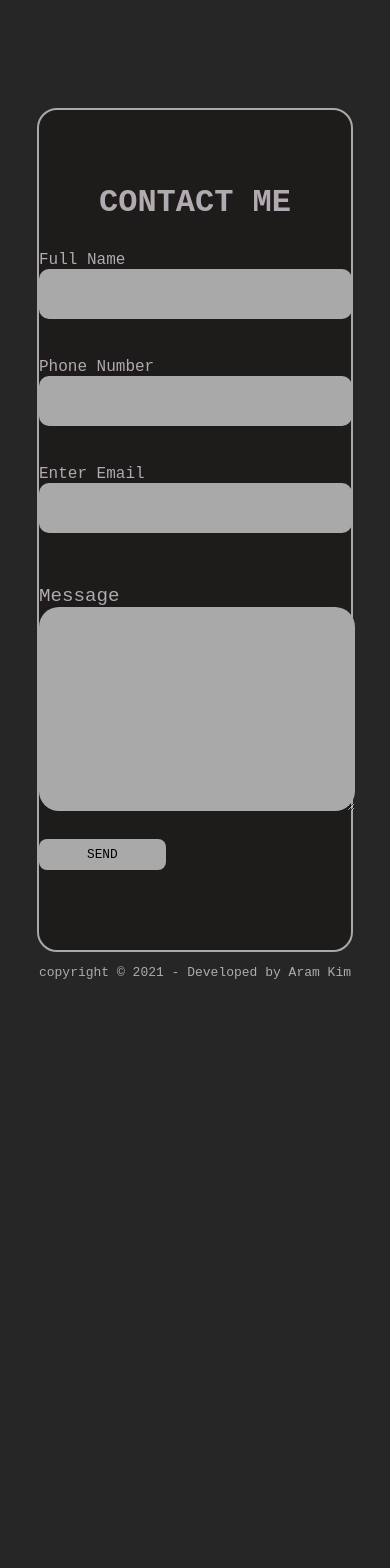
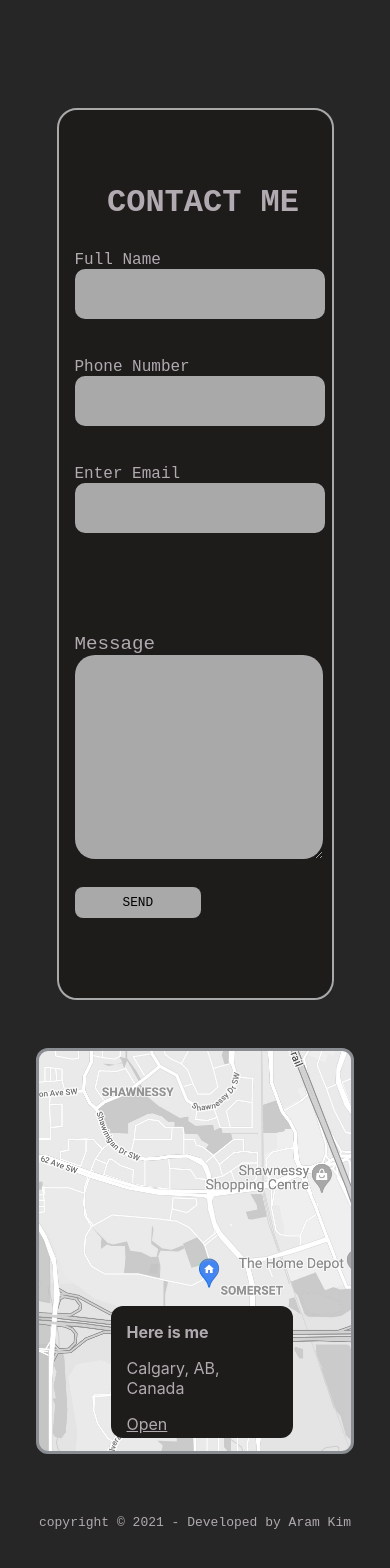
Before and after one commit to AramKim37/myportfolio, a React (Create React App) app: page / in a window 390 px wide. Shown: the part 5616-7184 px from the top of the page. Before the commit the page ends 6648 px from the top, so only its background shows below. Built offline with nearby package versions, Linux system fonts and the light colour scheme.

Commit message:
final check and modify css , add map

```diff
--- a/src/components/Contact.css
+++ b/src/components/Contact.css
@@ -5,7 +5,7 @@
 }
 
 .email-form {
-  width: 80%;
+  width: 70%;
   border: 2px solid darkgray;
   border-radius: 20px;
 }
@@ -14,7 +14,7 @@
   width: 100%;
   display: flex;
   justify-content: center;
-  gap: 15rem;
+  gap: 10rem;
   padding-bottom: 5rem;
   background-color: rgb(30, 27, 27);
   border-radius: 20px;
@@ -36,7 +36,7 @@
 }
 
 .contactme {
-  font-size: 3rem;
+  font-size: 2rem;
   color: rgb(177, 170, 176);
   text-transform: uppercase;
   font-family: "Roboto Mono", monospace;
@@ -49,6 +49,10 @@
 }
 .email-number {
   padding-bottom: 1rem;
+}
+
+.formWordRight {
+  padding-top: 3rem;
 }
 
 .email-message {
@@ -66,7 +70,7 @@
 }
 
 textarea {
-  width: 100%;
+  width: 90%;
   font-size: 2rem;
   min-height: 250px;
   resize: vertical;
@@ -99,18 +103,18 @@ button:hover {
   color: aliceblue;
 }
 
-@media screen and (max-width: 1068px) {
+@media screen and (max-width: 768px) {
   .form-container {
     display: flex;
     flex-direction: column;
   }
 
   .input100 {
-    width: 90%;
+    width: 85%;
   }
 
   textarea {
-    width: 100%;
+    width: 95%;
     font-size: 1.5rem;
     min-height: 200px;
   }
@@ -131,4 +135,11 @@ button:hover {
   .sendbtn {
     font-size: 0.8rem;
   }
+
+  .formWordLeft {
+    padding-left: 1rem;
+  }
+  .formWordRight {
+    padding-left: 1rem;
+  }
 }
--- a/src/components/Contact.js
+++ b/src/components/Contact.js
@@ -38,7 +38,7 @@ export default function Contact() {
     <form className="email-container" action="" onSubmit={sendEmail}>
       <div className="email-form">
         <div className="form-container">
-          <div className="formWord">
+          <div className="formWordLeft">
             <h2 className="contactme">Contact me</h2>
             <div className="email-name">
               <span className="contact-form">Full Name</span>
@@ -74,7 +74,7 @@ export default function Contact() {
             </div>
             <br />
           </div>
-          <div className="formWord">
+          <div className="formWordRight">
             <span className="email-message">Message</span>
             <br />
             <textarea name="message" required></textarea>
--- /dev/null
+++ b/src/components/Map.css
@@ -0,0 +1,58 @@
+.container-box {
+  padding-top: 3rem;
+  padding-bottom: 3rem;
+  display: flex;
+  justify-content: center;
+}
+
+.map-container {
+  background: url("../assets/images/map.jpg") no-repeat;
+  background-position: center;
+  background-size: cover;
+  min-height: 400px;
+  width: 80%;
+  border-radius: 12px;
+  border: 3px solid rgb(138, 142, 146);
+}
+
+.map-card {
+  position: absolute;
+  right: 40%;
+  bottom: 2.8%;
+  padding: 1rem;
+  background-color: rgb(30, 27, 27);
+  width: 100%;
+  max-width: 150px;
+  max-height: 100px;
+  border-radius: 12px;
+  color: rgb(177, 170, 176);
+}
+
+.map-card-heading {
+  font-size: 1.5rem;
+  margin-bottom: 1rem;
+  margin-top: 0;
+  color: rgb(177, 170, 176);
+}
+
+.map-link {
+  display: inline-block;
+  font-size: 1rem;
+  text-decoration: underline;
+  color: rgb(177, 170, 176);
+}
+
+.map-link:hover {
+  color: aliceblue;
+}
+
+@media screen and (max-width: 790px) {
+  .map-card {
+    right: 25%;
+    bottom: 2%;
+  }
+
+  .map-card-heading {
+    font-size: 1rem;
+  }
+}
--- /dev/null
+++ b/src/components/Map.js
@@ -0,0 +1,23 @@
+import React from "react";
+import "./Map.css";
+
+export default function Map() {
+  return (
+    <div className="container-box">
+      <div className="map-container">
+        <div className="map-card">
+          <h3 className="map-card-heading">Here is me</h3>
+          <p>Calgary, AB, Canada</p>
+          <a
+            className="map-link"
+            href="https://www.google.ca/maps/@50.8951618,-114.081946,13.63z"
+            target="_blank"
+            rel="noreferrer"
+          >
+            Open
+          </a>
+        </div>
+      </div>
+    </div>
+  );
+}
--- a/src/page/Home.js
+++ b/src/page/Home.js
@@ -5,6 +5,7 @@ import Projects from "../components/Projects";
 import ProjectsItem from "../assets/data/ProjectsItem";
 import Photo from "../components/Photo";
 import Contact from "../components/Contact";
+import Map from "../components/Map";
 
 function Home() {
   return (
@@ -14,6 +15,7 @@ function Home() {
       <Projects slides={ProjectsItem} />
       <Photo />
       <Contact />
+      <Map />
     </div>
   );
 }
```
Also changed, not shown: src/assets/images/map.jpg (added).
